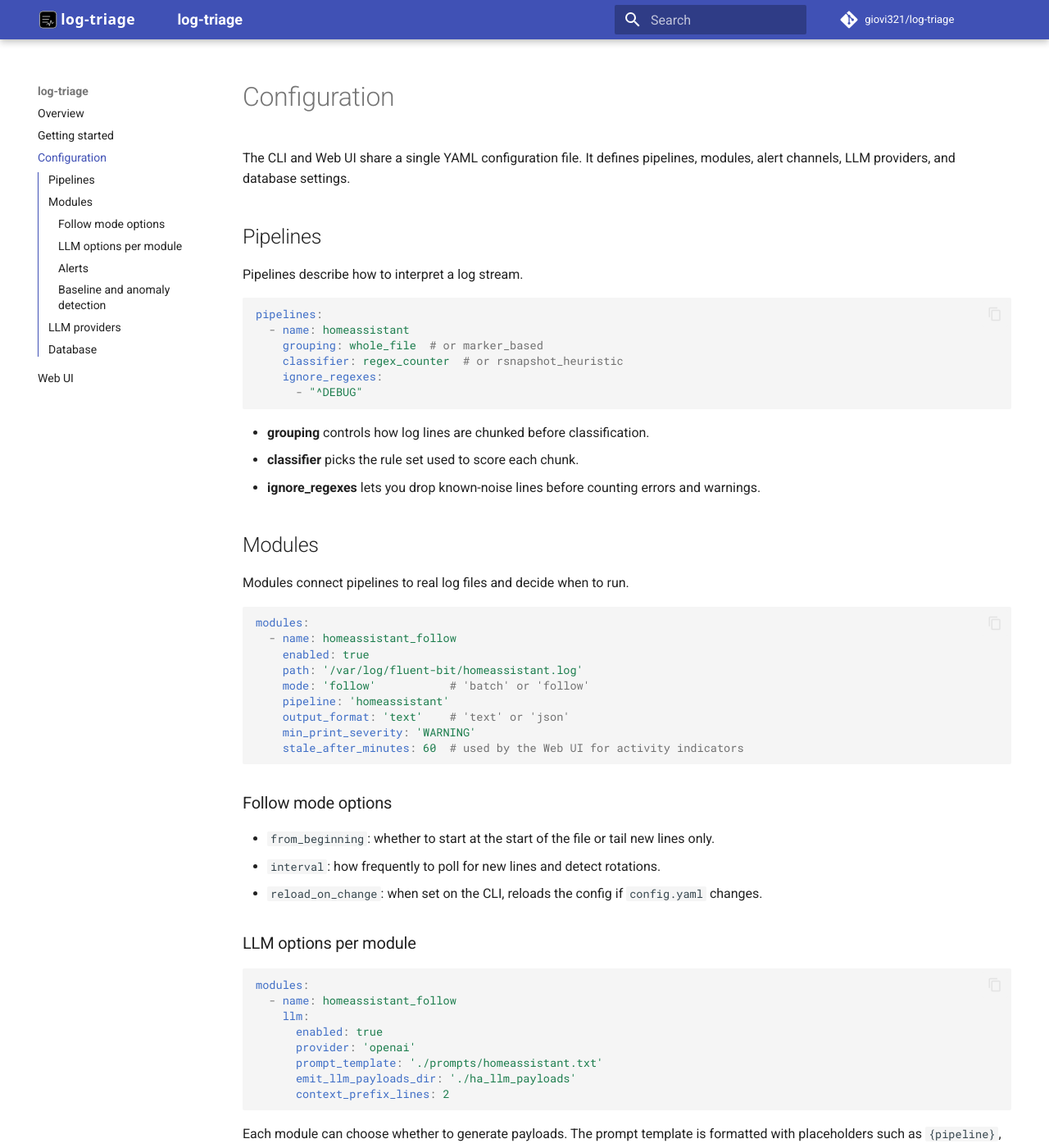
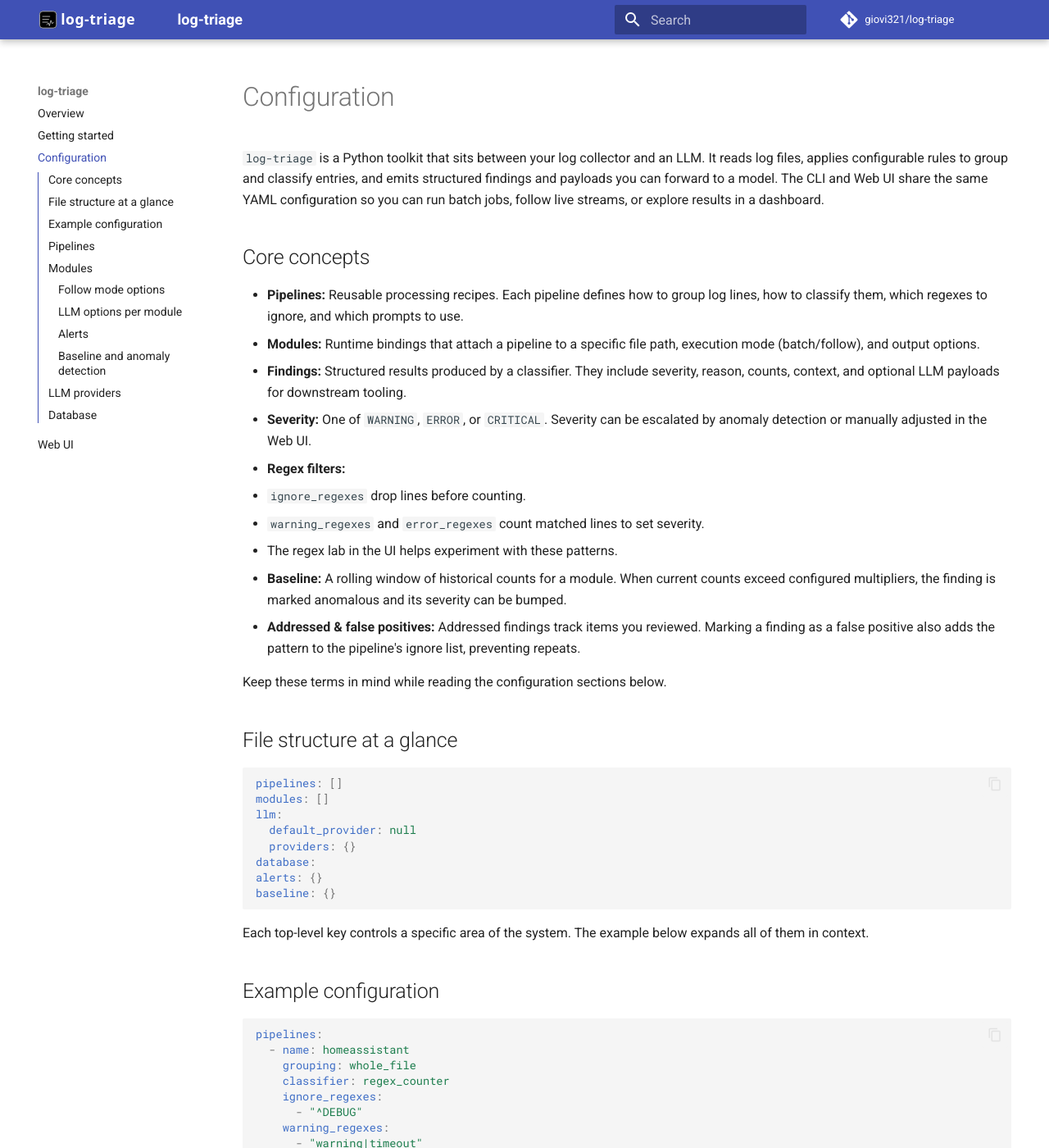
Before and after one commit to giovi321/log-triage, an MkDocs documentation site: the page built from docs/configuration.md, in a window 1280 px wide and 1400 px high. Shown: the whole window at 82% size. Built offline with MkDocs 1.6.1 and Material for MkDocs 9.7.7, drawn with Linux system fonts in a browser that asks for light colours; comment, search, counter and statistics services are not loaded; some of the changed text lies outside the part shown.

````diff
--- a/docs/configuration.md
+++ b/docs/configuration.md
@@ -1,6 +1,87 @@
 # Configuration
 
-The CLI and Web UI share a single YAML configuration file. It defines pipelines, modules, alert channels, LLM providers, and database settings.
+`log-triage` is a Python toolkit that sits between your log collector and an LLM. It reads log files, applies configurable rules to group and classify entries, and emits structured findings and payloads you can forward to a model. The CLI and Web UI share the same YAML configuration so you can run batch jobs, follow live streams, or explore results in a dashboard.
+
+## Core concepts
+
+- **Pipelines:** Reusable processing recipes. Each pipeline defines how to group log lines, how to classify them, which regexes to ignore, and which prompts to use.
+- **Modules:** Runtime bindings that attach a pipeline to a specific file path, execution mode (batch/follow), and output options.
+- **Findings:** Structured results produced by a classifier. They include severity, reason, counts, context, and optional LLM payloads for downstream tooling.
+- **Severity:** One of `WARNING`, `ERROR`, or `CRITICAL`. Severity can be escalated by anomaly detection or manually adjusted in the Web UI.
+- **Regex filters:**
+  - `ignore_regexes` drop lines before counting.
+  - `warning_regexes` and `error_regexes` count matched lines to set severity.
+  - The regex lab in the UI helps experiment with these patterns.
+- **Baseline:** A rolling window of historical counts for a module. When current counts exceed configured multipliers, the finding is marked anomalous and its severity can be bumped.
+- **Addressed & false positives:** Addressed findings track items you reviewed. Marking a finding as a false positive also adds the pattern to the pipeline's ignore list, preventing repeats.
+
+Keep these terms in mind while reading the configuration sections below.
+
+## File structure at a glance
+
+```yaml
+pipelines: []
+modules: []
+llm:
+  default_provider: null
+  providers: {}
+database:
+alerts: {}
+baseline: {}
+```
+
+Each top-level key controls a specific area of the system. The example below expands all of them in context.
+
+## Example configuration
+
+```yaml
+pipelines:
+  - name: homeassistant
+    grouping: whole_file
+    classifier: regex_counter
+    ignore_regexes:
+      - "^DEBUG"
+    warning_regexes:
+      - "warning|timeout"
+    error_regexes:
+      - "(error|failed)"
+    prompt_template: './prompts/homeassistant.txt'
+
+modules:
+  - name: homeassistant_follow
+    enabled: true
+    path: '/var/log/fluent-bit/homeassistant.log'
+    mode: 'follow'
+    pipeline: 'homeassistant'
+    output_format: 'text'
+    min_print_severity: 'WARNING'
+    stale_after_minutes: 60
+    from_beginning: false
+    interval: 5
+    llm:
+      enabled: true
+      provider: 'openai'
+      emit_llm_payloads_dir: './ha_llm_payloads'
+      context_prefix_lines: 2
+    alerts:
+      webhook:
+        enabled: true
+        url: 'https://hooks.example.local/logs'
+
+llm:
+  default_provider: openai
+  providers:
+    openai:
+      base_url: 'https://api.openai.com'
+      model: 'gpt-4o-mini'
+      api_key_env: 'OPENAI_API_KEY'
+
+database:
+  url: 'sqlite:///./logtriage.db'
+  echo: false
+```
+
+> Tip: The Web UI config editor provides inline hints and validation so you can tweak values safely before saving.
 
 ## Pipelines
 
@@ -13,11 +94,16 @@ pipelines:
     classifier: regex_counter  # or rsnapshot_heuristic
     ignore_regexes:
       - "^DEBUG"
+    warning_regexes:
+      - "warning|timeout"
+    error_regexes:
+      - "(error|failed)"
 ```
 
 - **grouping** controls how log lines are chunked before classification.
 - **classifier** picks the rule set used to score each chunk.
 - **ignore_regexes** lets you drop known-noise lines before counting errors and warnings.
+- **warning_regexes / error_regexes** count matches separately so the classifier can choose the highest severity observed.
 
 ## Modules
 
@@ -97,6 +183,11 @@ baseline:
   severity_on_anomaly: 'CRITICAL'
 ```
 
+- The baseline window stores the last `window` runs and computes moving averages for warnings and errors.
+- When current counts exceed the average times the configured multipliers, the run is flagged as anomalous.
+- If `severity_on_anomaly` is set, the finding severity is elevated (for example to `CRITICAL`). Otherwise, the original severity is preserved but the anomaly flag is stored.
+- Baseline state is persisted to the `state_file` per module. The Web UI offers an editor for these JSON files.
+
 ## LLM providers
 
 Providers are defined globally and referenced by name from modules.
````
Also changed, not shown: README.md (+43 -6 lines), docs/web-ui.md (+33 -4 lines).
